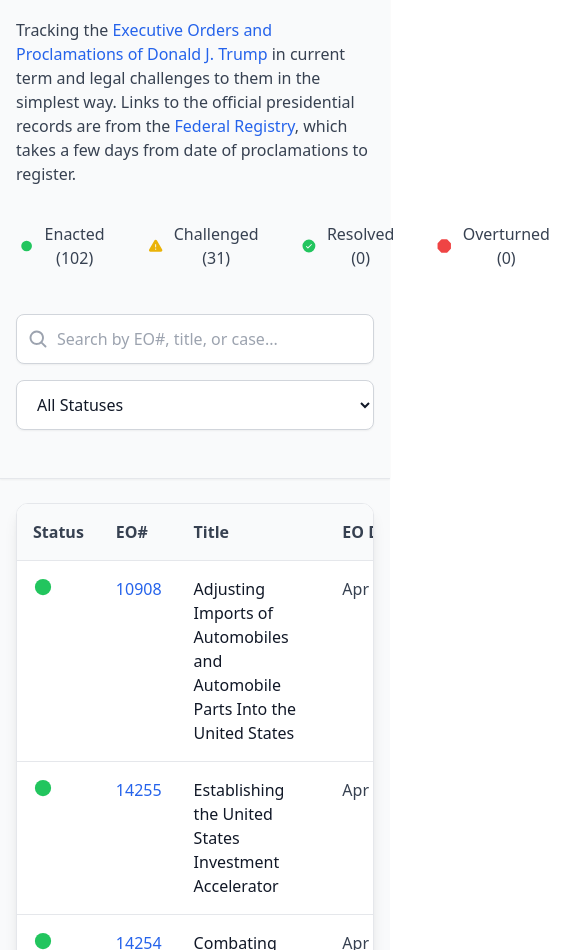
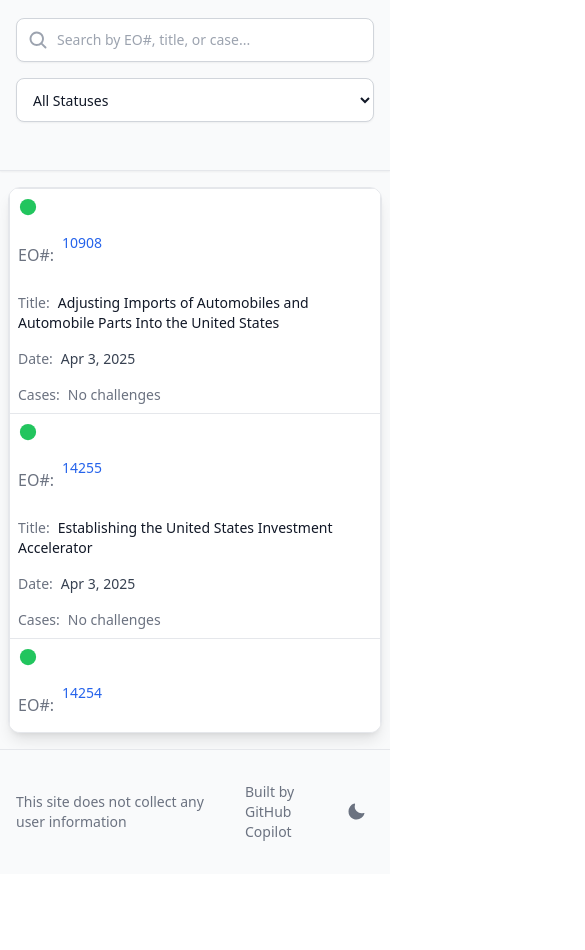
Before and after one commit to timheuer/eotrack, a React app: page / in a window 390 px wide. Shown: the part 150-1100 px from the top of the page, 585 px wide, since content can reach past the window. After the commit the page ends 1024 px from the top, so only its background shows below. Built offline with nearby package versions, Linux system fonts and the light colour scheme; some icons are missing.

Commit message:
style: enhance mobile responsiveness and readability in the app layout

```diff
--- a/src/index.css
+++ b/src/index.css
@@ -1,3 +1,46 @@
 @tailwind base;
 @tailwind components;
 @tailwind utilities;
+
+/* Base styles */
+html {
+  @apply antialiased;
+}
+
+/* Mobile-specific styles */
+@media (max-width: 640px) {
+  table {
+    @apply border-0;
+  }
+
+  thead {
+    @apply hidden;
+  }
+
+  tr {
+    @apply mb-4 border border-gray-200 dark:border-gray-700 rounded-lg overflow-hidden;
+  }
+
+  td {
+    @apply block w-full border-0;
+  }
+
+  /* Improve tap targets on mobile */
+  button,
+  a,
+  select,
+  input {
+    @apply min-h-[44px] leading-normal;
+  }
+
+  /* Improve readability on mobile */
+  .break-words {
+    word-break: break-word;
+    hyphens: auto;
+  }
+}
+
+/* Ensure proper dark mode transitions */
+.dark body {
+  @apply bg-gray-900;
+}
--- a/src/script.jsx
+++ b/src/script.jsx
@@ -294,7 +294,7 @@
   return (
     <ThemeProvider>
       <div className="min-h-screen bg-gray-50 dark:bg-gray-900 flex flex-col">
-        <div className="sticky top-0 z-20 bg-gray-50 dark:bg-gray-900 border-b border-gray-200 dark:border-gray-700 shadow-sm">
+        <div className="static sm:sticky top-0 z-20 bg-gray-50 dark:bg-gray-900 border-b border-gray-200 dark:border-gray-700 shadow-sm">
           <div className="max-w-screen-xl mx-auto px-4 py-6 sm:px-6 lg:px-8">
             <div className="flex justify-between items-center mb-6">
               <h1 className="text-4xl font-bold text-gray-900 dark:text-white tracking-tight">Executive Orders Tracker</h1>
@@ -319,14 +319,16 @@
                 </a>
               </div>
             </div>
-            <p className="text-gray-700 dark:text-gray-300 mb-6">
+            <p className="text-gray-700 dark:text-gray-300 mb-6 hidden sm:block">
               Tracking the <a href="https://www.whitehouse.gov/presidential-actions/" className="text-blue-600 hover:text-blue-800 dark:text-blue-400 dark:hover:text-blue-300 hover:underline transition-colors duration-150">Executive Orders and Proclamations of Donald J. Trump</a> in current term and legal challenges to them in the simplest way. Links to the official presidential records are from the <a href="https://www.federalregister.gov/" className="text-blue-600 hover:text-blue-800 dark:text-blue-400 dark:hover:text-blue-300 hover:underline transition-colors duration-150">Federal Registry</a>, which takes a few days from date of proclamations to register.
             </p>
-            <StatusLegend
-              statusFilter={statusFilter}
-              onStatusFilterChange={setStatusFilter}
-              onSortByUpdated={handleSortByUpdated}
-            />
+            <div className="hidden sm:block">
+              <StatusLegend
+                statusFilter={statusFilter}
+                onStatusFilterChange={setStatusFilter}
+                onSortByUpdated={handleSortByUpdated}
+              />
+            </div>
 
             {/* Search and filters */}
             <div className="mb-6 flex flex-col sm:flex-row gap-4" role="search">
@@ -337,14 +339,14 @@
                   placeholder="Search by EO#, title, or case..."
                   value={searchQuery}
                   onChange={(e) => setSearchQuery(e.target.value)}
-                  className="w-full pl-10 pr-4 py-3 border border-gray-300 dark:border-gray-600 rounded-lg shadow-sm focus:outline-none focus:ring-2 focus:ring-blue-500 focus:border-transparent bg-white dark:bg-gray-800 text-gray-900 dark:text-white placeholder-gray-400 dark:placeholder-gray-500 transition-all duration-150"
+                  className="w-full pl-10 pr-4 py-2 sm:py-3 border border-gray-300 dark:border-gray-600 rounded-lg shadow-sm focus:outline-none focus:ring-2 focus:ring-blue-500 focus:border-transparent bg-white dark:bg-gray-800 text-gray-900 dark:text-white placeholder-gray-400 dark:placeholder-gray-500 transition-all duration-150 text-sm sm:text-base"
                   aria-label="Search executive orders"
                 />
               </div>
               <select
                 value={statusFilter}
                 onChange={(e) => setStatusFilter(e.target.value)}
-                className="w-full sm:w-[200px] px-4 py-3 border border-gray-300 dark:border-gray-600 rounded-lg shadow-sm focus:outline-none focus:ring-2 focus:ring-blue-500 focus:border-transparent bg-white dark:bg-gray-800 text-gray-900 dark:text-white transition-all duration-150"
+                className="w-full sm:w-[200px] px-3 sm:px-4 py-2 sm:py-3 border border-gray-300 dark:border-gray-600 rounded-lg shadow-sm focus:outline-none focus:ring-2 focus:ring-blue-500 focus:border-transparent bg-white dark:bg-gray-800 text-gray-900 dark:text-white transition-all duration-150 text-sm sm:text-base"
                 aria-label="Filter by status"
               >
                 <option value="all">All Statuses</option>
@@ -358,12 +360,12 @@
         </div>
 
         <div className="flex-1">
-          <div className="max-w-screen-xl mx-auto px-4 py-6 sm:px-6 lg:px-8">
+          <div className="max-w-screen-xl mx-auto px-2 sm:px-4 py-4 sm:py-6 sm:px-6 lg:px-8">
             {/* Table of Executive Orders */}
             <div className="overflow-hidden rounded-xl shadow-lg bg-white dark:bg-gray-800 border border-gray-200 dark:border-gray-700">
               <div className="overflow-auto max-h-[calc(100vh-300px)]">
                 <table className="w-full border-collapse bg-white dark:bg-gray-800" role="grid" aria-label="Executive Orders">
-                  <thead className="sticky top-0 bg-gray-50 dark:bg-gray-900 z-10">
+                  <thead className="static sm:sticky top-0 bg-gray-50 dark:bg-gray-900 z-10">
                     <tr className="border-b border-gray-200 dark:border-gray-700" role="row">
                       <th className="p-4 text-left font-semibold text-gray-700 dark:text-gray-300 align-top" role="columnheader" aria-label="Status">Status</th>
                       <SortableHeader label="EO#" sortKey="id" />
@@ -375,15 +377,16 @@
                   <tbody className="divide-y divide-gray-200 dark:divide-gray-700">
                     {filteredAndSortedOrders.map((eo) => (
                       <tr key={eo.id} className="hover:bg-gray-50 dark:hover:bg-gray-700/50 transition-colors duration-150" role="row">
-                        <td className="p-4 align-top">
+                        <td className="p-2 sm:p-4 align-top flex items-center sm:table-cell">
                           <div className="flex items-start">
                             <StatusIcon status={eo.status} />
                           </div>
                         </td>
-                        <td className="p-4 align-top">
+                        <td className="p-2 sm:p-4 align-top flex items-center sm:table-cell">
+                          <span className="sm:hidden mr-2 text-gray-500 dark:text-gray-400">EO#:</span>
                           <a
                             href={eo.url}
-                            className="text-blue-600 hover:text-blue-800 dark:text-blue-400 dark:hover:text-blue-300 font-medium hover:underline transition-colors duration-150"
+                            className="text-blue-600 hover:text-blue-800 dark:text-blue-400 dark:hover:text-blue-300 font-medium hover:underline transition-colors duration-150 text-sm sm:text-base"
                             target="_blank"
                             rel="noopener noreferrer"
                             aria-label={`View Executive Order ${eo.id}`}
@@ -391,20 +394,25 @@
                             {eo.id}
                           </a>
                         </td>
-                        <td className="p-4 align-top text-gray-900 dark:text-white">{eo.title}</td>
-                        <td className="p-4 align-top whitespace-nowrap text-gray-700 dark:text-gray-300">
+                        <td className="p-2 sm:p-4 align-top text-gray-900 dark:text-white text-sm sm:text-base">
+                          <span className="sm:hidden mr-2 text-gray-500 dark:text-gray-400">Title:</span>
+                          {eo.title}
+                        </td>
+                        <td className="p-2 sm:p-4 align-top whitespace-nowrap text-gray-700 dark:text-gray-300 text-sm sm:text-base">
+                          <span className="sm:hidden mr-2 text-gray-500 dark:text-gray-400">Date:</span>
                           {formatDate(eo.date)}
                         </td>
-                        <td className="p-4 align-top">
+                        <td className="p-2 sm:p-4 align-top text-sm sm:text-base">
+                          <span className="sm:hidden mr-2 text-gray-500 dark:text-gray-400">Cases:</span>
                           {eo.challenges.length > 0 ? (
                             <ul className="list-disc list-inside space-y-2 align-top" aria-label={`Legal challenges for Executive Order ${eo.id}`}>
                               {eo.challenges.map((challenge, index) => (
-                                <li key={index} className="flex">
+                                <li key={index} className="flex flex-wrap">
                                   <span className="mr-2">•</span>
-                                  <div className="flex items-center gap-2">
+                                  <div className="flex items-center gap-2 flex-1">
                                     <a
                                       href={challenge.url}
-                                      className="text-blue-600 hover:text-blue-800 dark:text-blue-400 dark:hover:text-blue-300 hover:underline transition-colors duration-150"
+                                      className="text-blue-600 hover:text-blue-800 dark:text-blue-400 dark:hover:text-blue-300 hover:underline transition-colors duration-150 break-words"
                                       target="_blank"
                                       rel="noopener noreferrer"
                                       aria-label={`View legal challenge: ${challenge.title}`}
@@ -413,7 +421,7 @@
                                     </a>
                                     {isRecentlyUpdated(challenge.lastUpdated) && (
                                       <Clock
-                                        className="w-4 h-4 text-blue-500 dark:text-blue-400"
+                                        className="w-4 h-4 text-blue-500 dark:text-blue-400 flex-shrink-0"
                                         weight="fill"
                                         aria-label="Updated in the last 48 hours"
                                         title="Updated in the last 48 hours"
```
